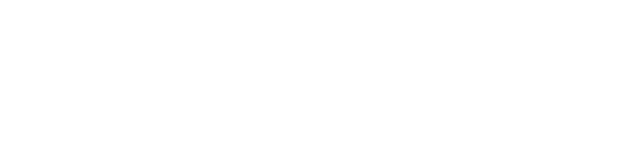
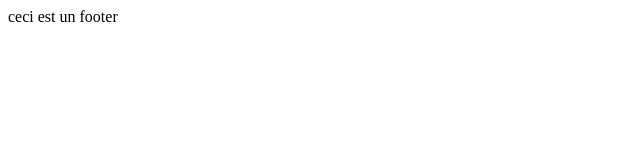
Before and after one commit to ssdfred/TP-Individuel, a plain HTML site: page html/index.html in a window 1280 px wide. Shown: the whole page, without its empty margins (0-640 px from the left). Drawn offline with Linux system fonts and the light colour scheme.

Commit message:
add footer to html

```diff
--- a/html/index.html
+++ b/html/index.html
@@ -1,12 +1,18 @@
 <!DOCTYPE html>
 <html lang="en">
+
 <head>
   <meta charset="UTF-8">
   <meta http-equiv="X-UA-Compatible" content="IE=edge">
   <meta name="viewport" content="width=device-width, initial-scale=1.0">
   <title>Document</title>
 </head>
+
 <body>
 
+  <footer>
+    ceci est un footer
+  </footer>
 </body>
+
 </html>
```
